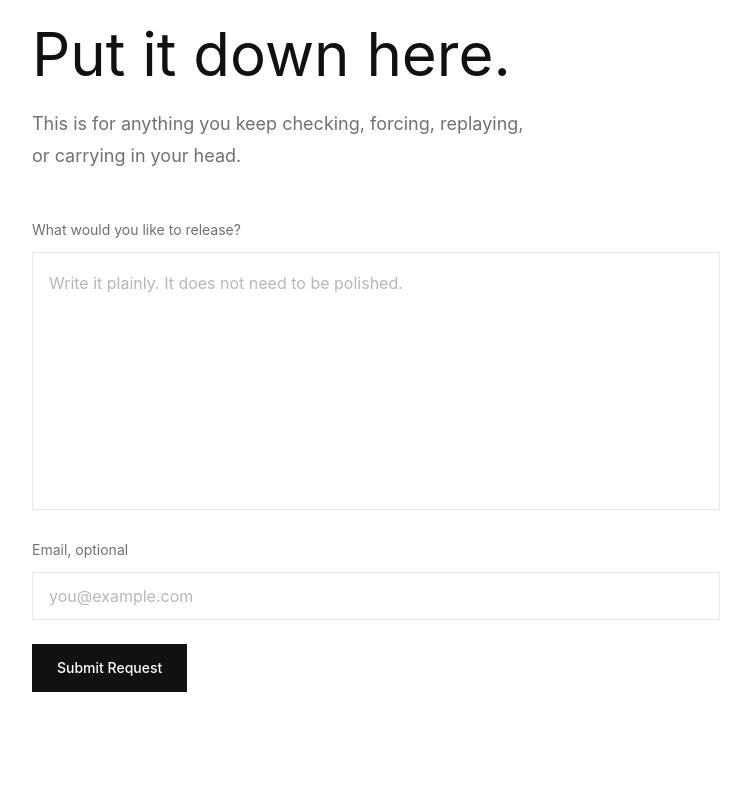
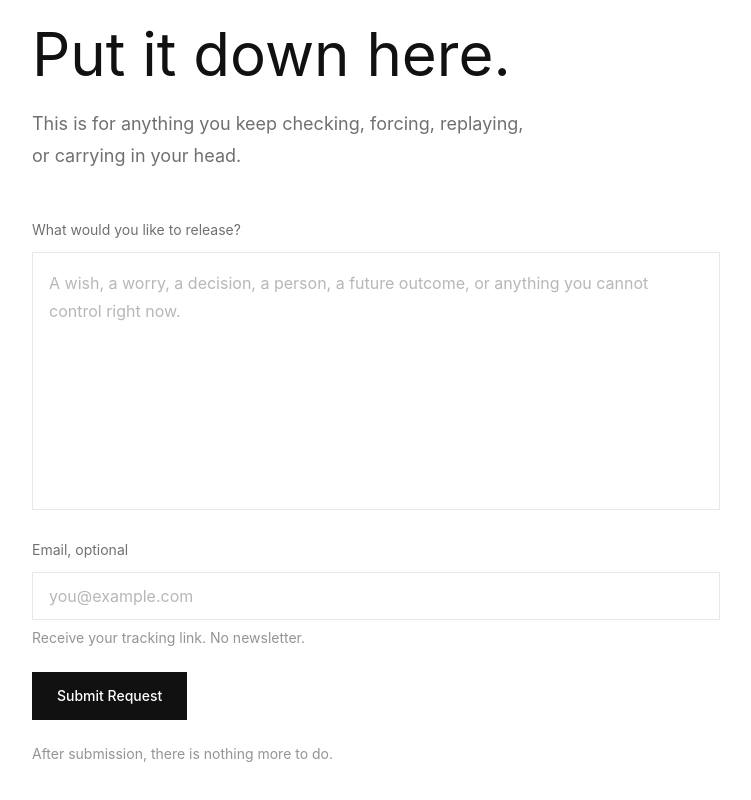
Before and after one commit to muyokapsl/submitted, a Next.js app: page /submit in a window 1280 px wide. Shown: the part 204-1004 px from the top of the page, without its empty margins (264-1015 px from the left). Before the commit the page ends 944 px from the top, so only its background shows below. Built offline with nearby package versions, Linux system fonts and the light colour scheme.

Commit message:
Clarify phase 2 submit form copy

```diff
--- a/app/submit/SubmitForm.tsx
+++ b/app/submit/SubmitForm.tsx
@@ -19,7 +19,7 @@ export function SubmitForm() {
           rows={8}
           maxLength={4000}
           className="w-full resize-none border border-line bg-paper p-4 text-base leading-7 text-ink outline-none transition placeholder:text-ink/30 focus:border-blue"
-          placeholder="Write it plainly. It does not need to be polished."
+          placeholder="A wish, a worry, a decision, a person, a future outcome, or anything you cannot control right now."
         />
       </label>
 
@@ -33,6 +33,9 @@ export function SubmitForm() {
           className="h-12 w-full border border-line bg-paper px-4 text-base text-ink outline-none transition placeholder:text-ink/30 focus:border-blue"
           placeholder="you@example.com"
         />
+        <span className="mt-2 block text-sm text-ink/45">
+          Receive your tracking link. No newsletter.
+        </span>
       </label>
 
       {state.error ? (
@@ -42,6 +45,9 @@ export function SubmitForm() {
       ) : null}
 
       <SubmitButton />
+      <p className="text-sm text-ink/45">
+        After submission, there is nothing more to do.
+      </p>
     </form>
   );
 }
```
